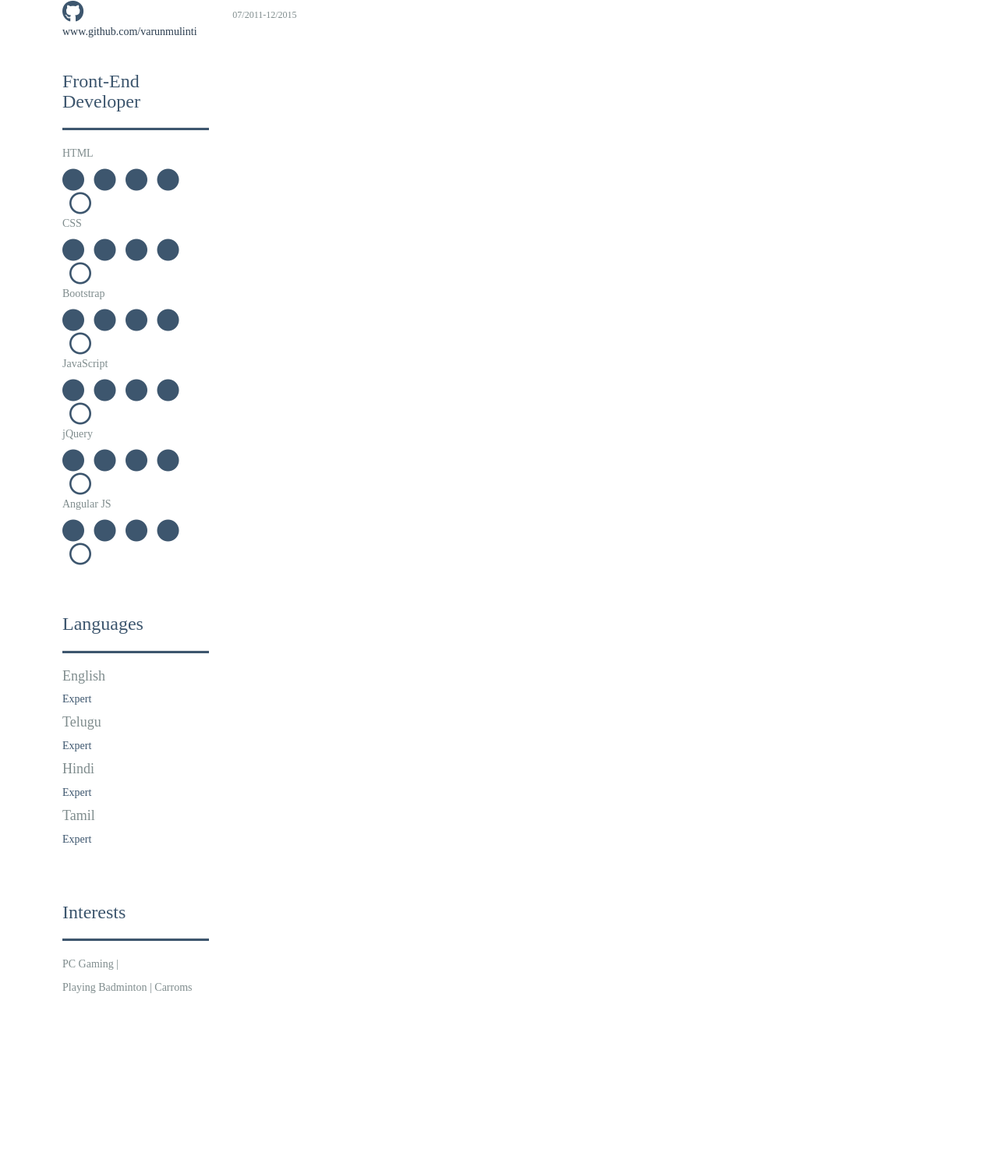
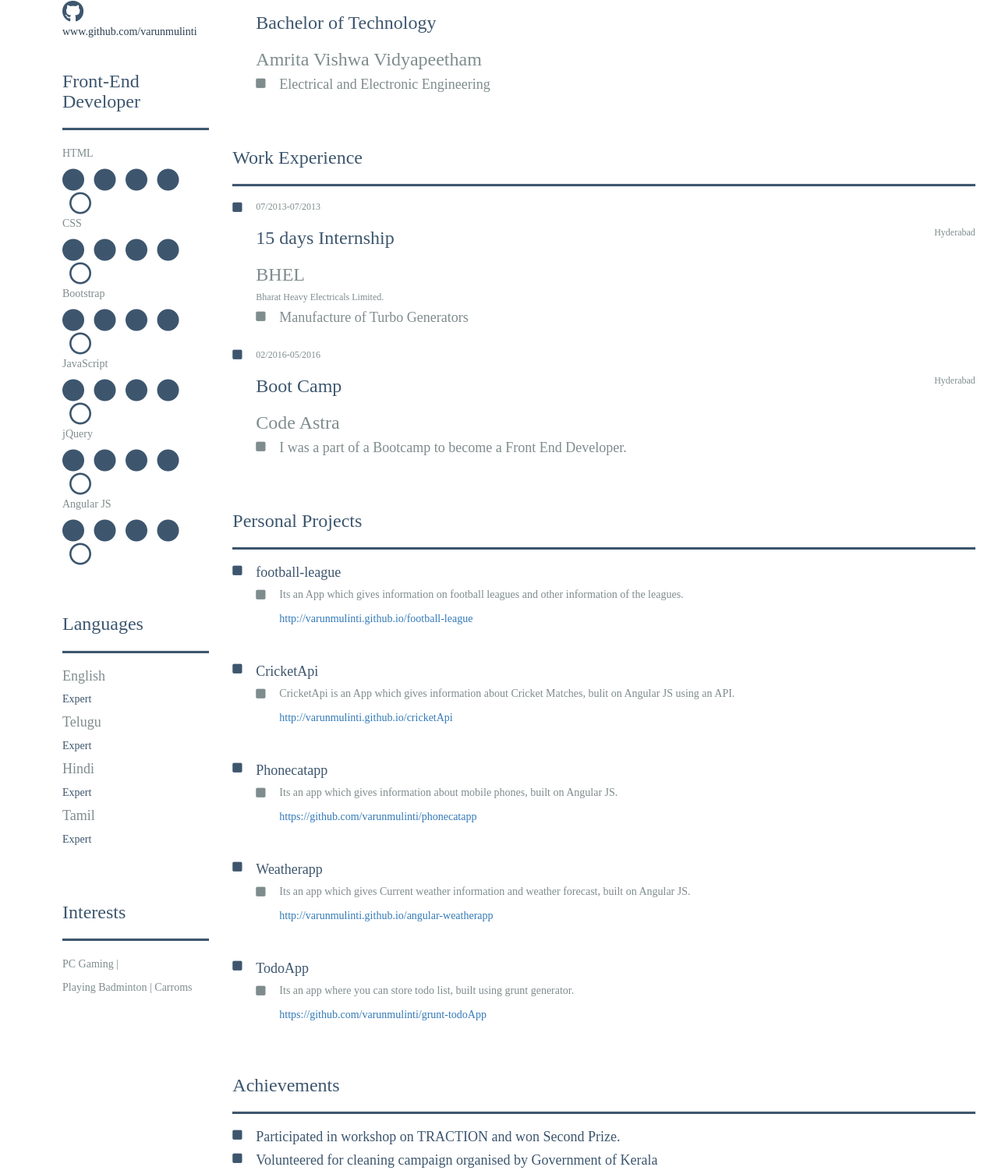
Before and after one commit to varunmulinti/varun_mulinti, a plain HTML site: page index.html in a window 1280 px wide. Shown: the part 252-1758 px from the top of the page at 78% size. Before the commit the page ends 1539 px from the top, so only its background shows below. Drawn offline with nearby package versions, Linux system fonts and the light colour scheme.

Commit message:
not resp

```diff
--- a/css/app.css
+++ b/css/app.css
@@ -30,3 +30,19 @@ hr { width:100%; height:3px; background: #3d566e }
 .name{
   color: #7f8c8d;
 }
+.date{
+  float: left;
+}
+.left{
+  margin-left: 30px;
+}
+.moreleft{
+  margin-left: 60px;
+  margin-top: 0px;
+}
+.tip{
+  margin-top: 1px;
+}
+.right{
+  float: right;
+}
--- a/index.html
+++ b/index.html
@@ -77,7 +77,64 @@
             </div>
             <div class="col-md-9">
             <div class="block_1"><h3 class="land">Education</h3></div> <hr />
-              <i class="fa fa-square land" aria-hidden="true"></i><h6 class="name">07/2011-12/2015</h6>
+              <i class="fa fa-square land date" aria-hidden="true"></i>
+              <h6 class="name left">07/2011-12/2015</h6>
+              <h3 class="land left">Bachelor of Technology</h3>
+              <h3  class="name left">Amrita Vishwa Vidyapeetham</h3>
+              <i class="fa fa-square name date left tip" aria-hidden="true"></i>
+              <h4 class="name moreleft">Electrical and Electronic Engineering</h4><br><br>
+              <div class="block_1"><h3 class="land">Work Experience</h3></div> <hr />
+                <i class="fa fa-square land date" aria-hidden="true"></i>
+                <h6 class="name left">07/2013-07/2013</h6>
+                <h6 class="name right">Hyderabad</h6>
+                <h3 class="land left">15 days Internship</h3>
+                <h3  class="name left">BHEL</h3>
+                <h6 class="name left">Bharat Heavy Electricals Limited.</h6>
+                <i class="fa fa-square name date left tip" aria-hidden="true"></i>
+                <h4 class="name moreleft">Manufacture of Turbo Generators</h4><br>
+                  <i class="fa fa-square land date" aria-hidden="true"></i>
+                  <h6 class="name left tip">02/2016-05/2016</h6>
+                  <h6 class="name right">Hyderabad</h6>
+                  <h3 class="land left">Boot Camp</h3>
+                  <h3  class="name left">Code Astra</h3>
+                  <i class="fa fa-square name date left tip" aria-hidden="true"></i>
+                  <h4 class="name moreleft">I was a part of a Bootcamp to become a Front End Developer.</h4><br><br>
+                <div class="block_1"><h3 class="land">Personal Projects</h3></div> <hr />
+                  <i class="fa fa-square land date" aria-hidden="true"></i>
+                  <h4 class="land left tip">football-league</h4>
+                  <i class="fa fa-square name date left tip" aria-hidden="true"></i>
+                  <h5 class="name moreleft">Its an App which gives information on football leagues and other information of the leagues.<br><br>
+                    <a href="http://varunmulinti.github.io/football-league">http://varunmulinti.github.io/football-league</a>
+                  </h5><br><br>
+                  <i class="fa fa-square land date" aria-hidden="true"></i>
+                  <h4 class="land left tip">CricketApi</h4>
+                  <i class="fa fa-square name date left tip" aria-hidden="true"></i>
+                  <h5 class="name moreleft">CricketApi is an App which gives information about Cricket Matches, bulit on Angular JS using an API.<br><br>
+                    <a href="http://varunmulinti.github.io/cricketApi">http://varunmulinti.github.io/cricketApi</a>
+                  </h5><br><br>
+                  <i class="fa fa-square land date" aria-hidden="true"></i>
+                  <h4 class="land left tip">Phonecatapp</h4>
+                  <i class="fa fa-square name date left tip" aria-hidden="true"></i>
+                  <h5 class="name moreleft">Its an app which gives information about mobile phones, built on Angular JS.<br><br>
+                    <a href="https://github.com/varunmulinti/phonecatapp">https://github.com/varunmulinti/phonecatapp</a>
+                  </h5><br><br>
+                  <i class="fa fa-square land date" aria-hidden="true"></i>
+                  <h4 class="land left tip">Weatherapp</h4>
+                  <i class="fa fa-square name date left tip" aria-hidden="true"></i>
+                  <h5 class="name moreleft">Its an app which gives Current weather information and weather forecast, built on Angular JS.<br><br>
+                    <a href="http://varunmulinti.github.io/angular-weatherapp">http://varunmulinti.github.io/angular-weatherapp</a>
+                  </h5><br><br>
+                  <i class="fa fa-square land date" aria-hidden="true"></i>
+                  <h4 class="land left tip">TodoApp</h4>
+                  <i class="fa fa-square name date left tip" aria-hidden="true"></i>
+                  <h5 class="name moreleft">Its an app where you can store todo list, built using grunt generator.<br><br>
+                    <a href="https://github.com/varunmulinti/grunt-todoApp">https://github.com/varunmulinti/grunt-todoApp</a>
+                  </h5><br><br>
+                  <div class="block_1"><h3 class="land">Achievements</h3></div> <hr />
+                  <i class="fa fa-square land date" aria-hidden="true"></i>
+                  <h4 class="land left tip">Participated in workshop on TRACTION and won Second Prize.</h4>
+                  <i class="fa fa-square land date" aria-hidden="true"></i>
+                  <h4 class="land left tip">Volunteered for cleaning campaign organised by Government of Kerala</h4>
           </div>
         </div>
   </body>
```
